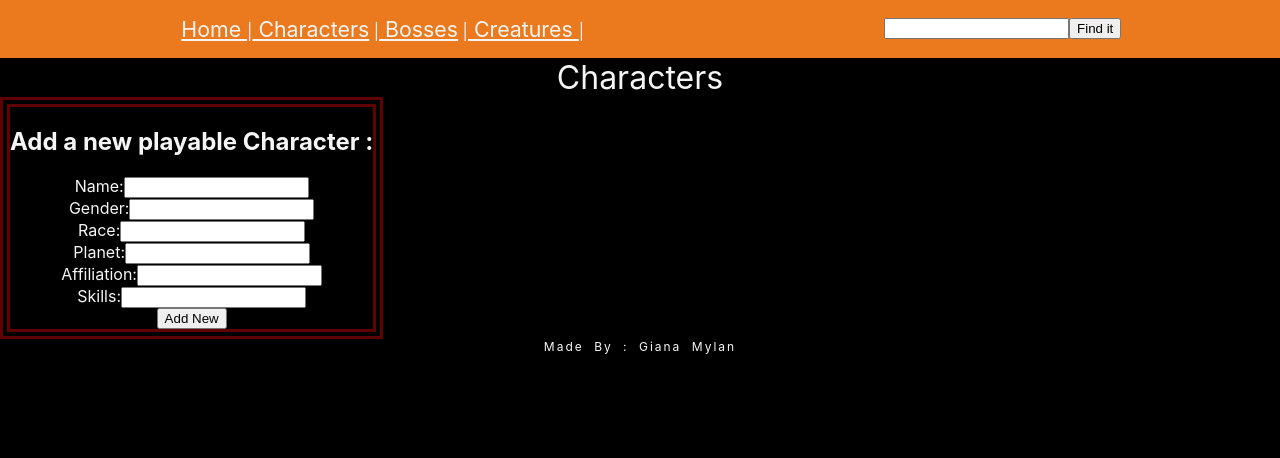
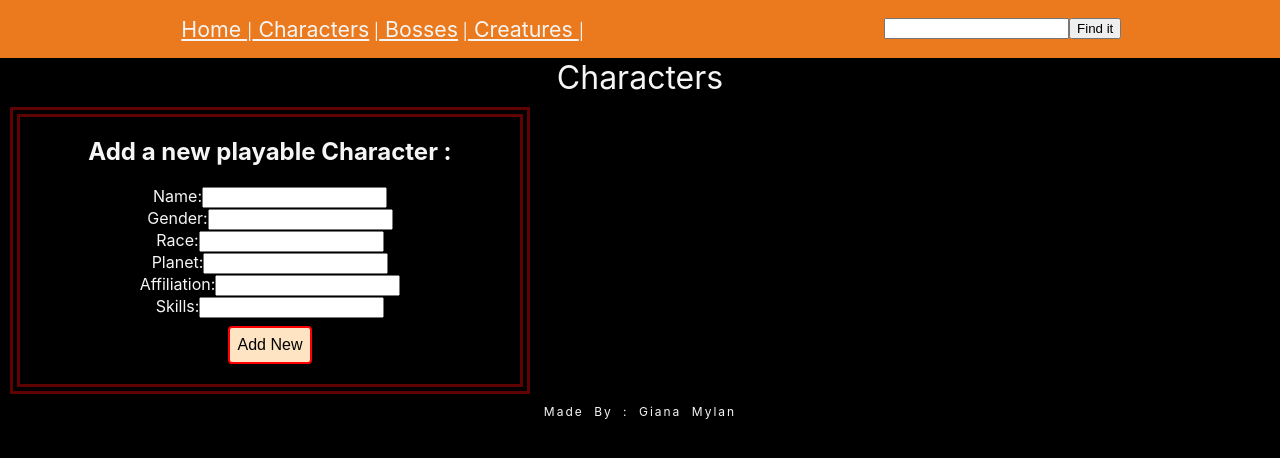
Before and after one commit to GianaMylan/BorderlandsApp, a React (Create React App) app in the folder client/: page /Characters in a window 1280 px wide. Shown: the top 458 px of the page. Built offline with nearby package versions, Linux system fonts and the light colour scheme; no server answers.

Commit message:
more css styling on characters page

```diff
--- a/client/src/components/Characters.js
+++ b/client/src/components/Characters.js
@@ -104,7 +104,7 @@ function Characters () {
                     <label> Skills:
                         <input type="text" name="skills" />
                     </label>
-                    <input type="submit" value="Add New"/>
+                    <input className="button" type="submit" value="Add New"/>
                 </form>
 
                 {
@@ -132,7 +132,7 @@ function Characters () {
                         <label> Skills:
                             <input type="text" name="skills" defaultValue={ selectedCharacter.skills } />
                         </label>
-                        <input type="submit" value="Patch it Up" />
+                        <input className="button" type="submit" value="Patch it Up" />
                     </form> }
             </div>
             <div className="footer">
--- a/client/src/components/Components.css
+++ b/client/src/components/Components.css
@@ -1,7 +1,6 @@
 .container {
-    display: flex;
-    justify-content: center;
-    flex-direction: column;
+    display: inline-flex;
+    flex-direction: row;
 }
 
 .child {
@@ -12,7 +11,6 @@
 .childInfo {
     display: flex;
     flex-direction: column;
-    width: fit-content;
 }
 
 .select-button, .delete-button {
@@ -32,5 +30,18 @@
     display: grid;
     grid: center;
     justify-items: center;
-    width: fit-content;
+    padding-bottom: 20px;
+    margin: 10px;
+    min-width: fit-content;
+    width: 500px;
+    min-height: fit-content;
 }
+
+.button {
+    background-color: bisque;
+    border-radius: .25rem;
+    border: solid 2px red;
+    font-size: 12pt;
+    padding: 8px;
+    margin-top: 8px;
+}
```
